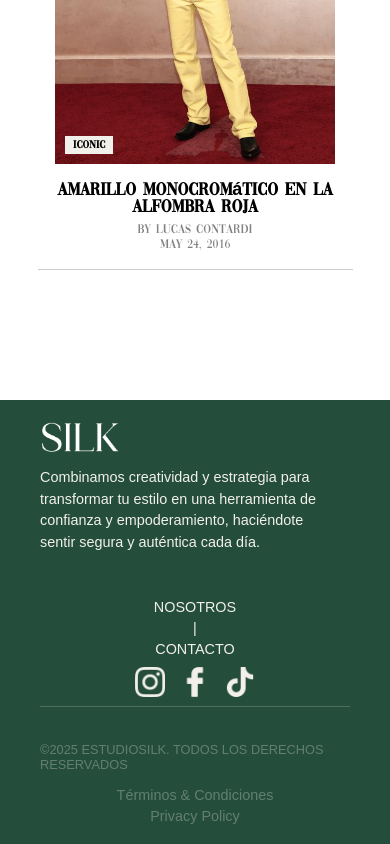
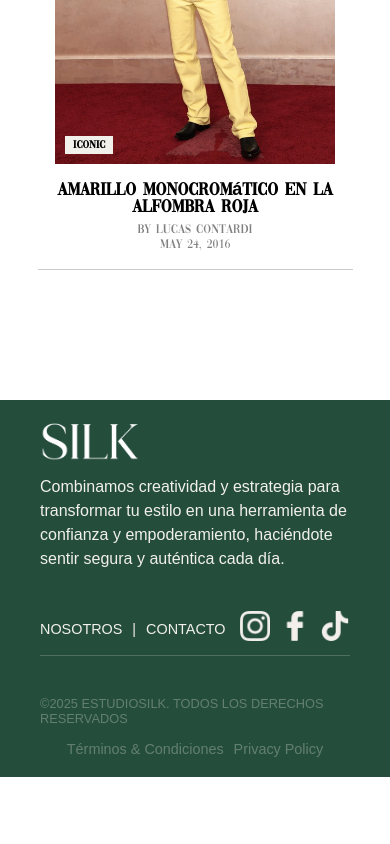
Before and after one commit to LuchoAlbani/silk, a React (Vite) app: page /blog in a window 390 px wide. Shown: the part 2387-3231 px from the top of the page. After the commit the page ends 3164 px from the top, so only its background shows below. Built offline with nearby package versions, Linux system fonts and the light colour scheme.

Commit message:
footer arreglo

```diff
--- a/src/components/Footer/Footer.module.css
+++ b/src/components/Footer/Footer.module.css
@@ -87,43 +87,36 @@
 
 @media (max-width: 768px) {
   .footer {
-    padding: 20px 40px; /* Reduce el espaciado en dispositivos móviles */
+    padding: 20px 40px; /* Espaciado en dispositivos móviles */
   }
 
   .footerContainer {
-    gap: 15px; /* Reduce el espacio entre los elementos */
-  }
-
-  .footerContent img {
-    width: 80px; /* Reduce el tamaño de las imágenes */
-  }
-
-  .footerContent p {
-    font-size: 0.9rem; /* Reduce el tamaño del texto */
-    max-width: 90%; /* Adapta el ancho del texto */
-  }
-
-  .footerRedes {
-    flex-direction: column; /* Alinea los elementos verticalmente */
-    align-items: center; /* Centra los elementos */
-    gap: 10px; /* Reduce el espacio entre los elementos */
+    display: flex;
+    flex-direction: column; /* Asegura que los bloques principales estén uno debajo del otro */
+    gap: 20px; /* Espaciado entre bloques principales */
   }
 
   .footerLinks {
-    flex-direction: column; /* Alinea los enlaces verticalmente */
-    align-items: center; /* Centra los enlaces */
-    gap: 5px; /* Reduce el espacio entre los enlaces */
-    font-size: 0.9rem; /* Reduce el tamaño del texto */
+    display: flex;
+    flex-direction: row; /* Coloca los enlaces en una fila horizontal */
+    justify-content: flex-start; /* Alinea a la izquierda */
+    gap: 10px; /* Espaciado entre los enlaces */
+    font-size: 0.9rem; /* Tamaño del texto */
   }
 
   .footerSocials {
-    gap: 15px; /* Reduce el espacio entre los iconos sociales */
+    display: flex;
+    flex-direction: row; /* Coloca los iconos en una fila horizontal */
+    justify-content: flex-end; /* Alinea a la derecha */
+    align-items: center; /* Centra los iconos verticalmente */
+    gap: 10px; /* Espaciado entre los iconos */
   }
 
   .footerLegal {
-    flex-direction: column; /* Alinea los elementos verticalmente */
+    display: flex;
+    flex-direction: column; /* Organiza el texto en una columna */
     align-items: center; /* Centra los elementos */
-    gap: 5px; /* Reduce el espacio entre los elementos */
-    font-size: 0.8rem; /* Reduce el tamaño del texto */
+    gap: 5px; /* Espaciado entre los textos */
+    font-size: 0.8rem; /* Tamaño reducido del texto */
   }
 }
```
